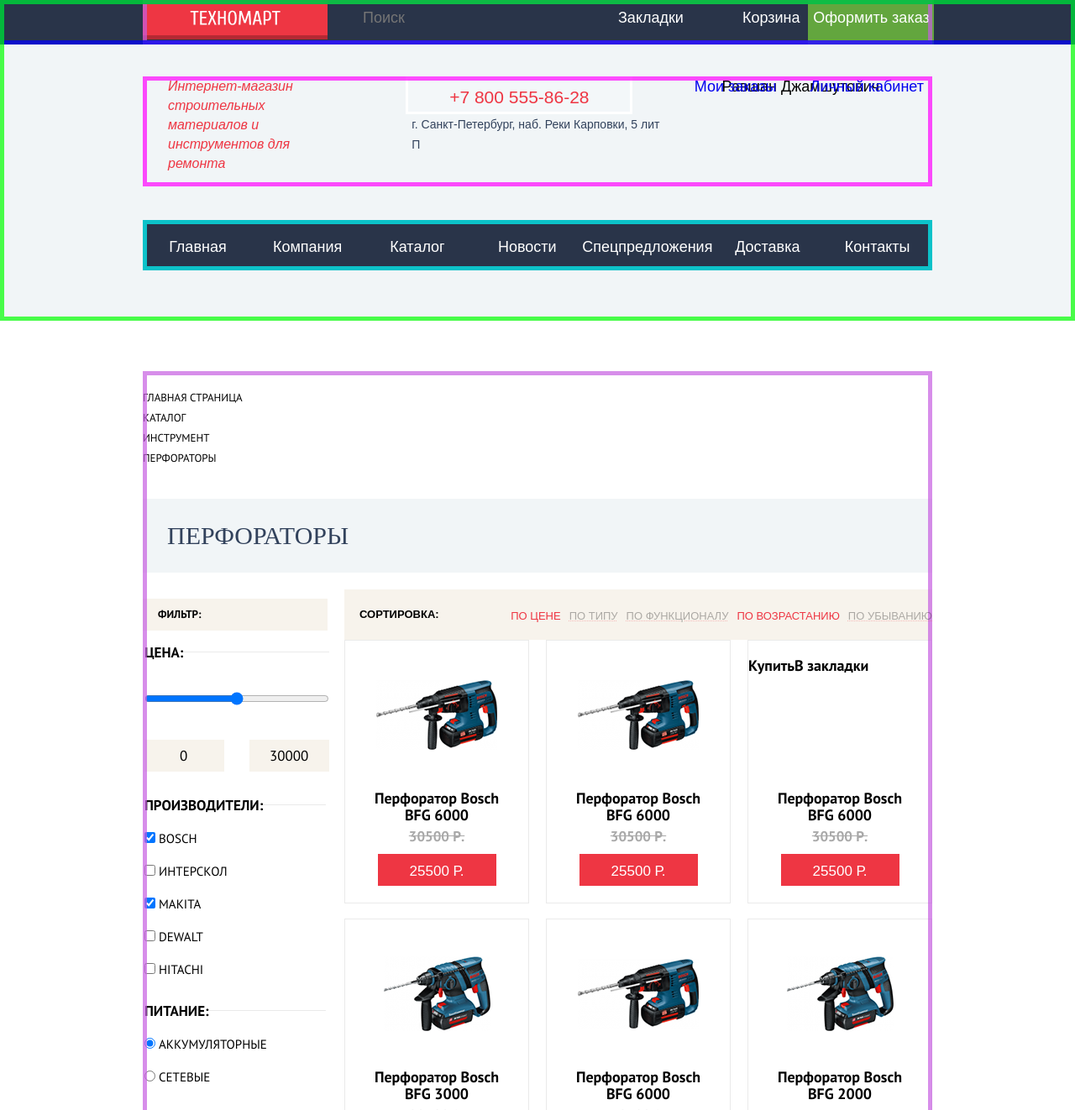
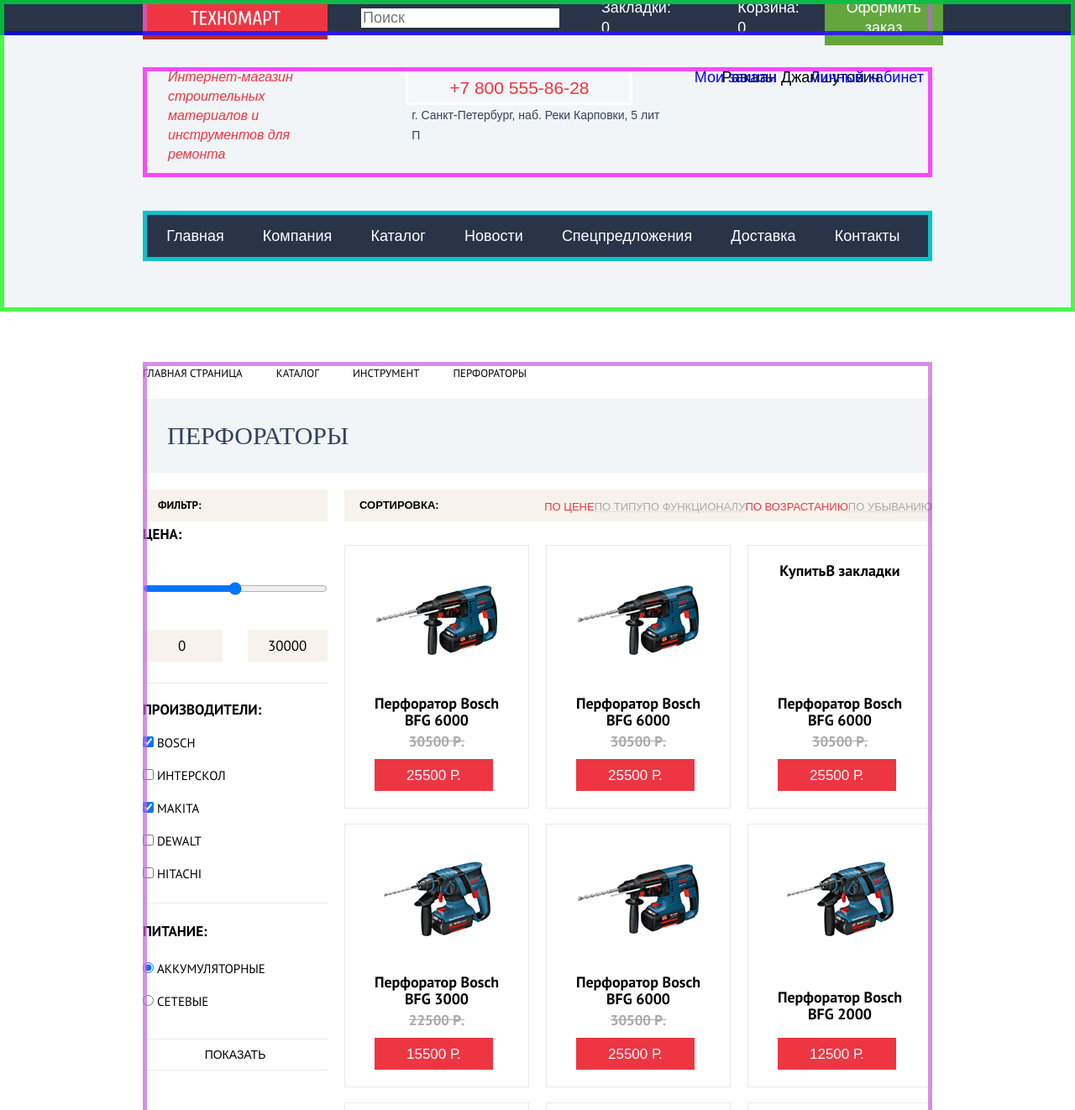
Before and after one commit to portugalskaja/Academic-project_Online-shop-website, a plain HTML site: page catalog.html in a window 1280 px wide. Shown: the top 1322 px of the page at 84% size. Drawn offline with Linux system fonts and the light colour scheme; a web font is replaced by a local one.

Commit message:
CSS Flex Grid update

```diff
--- a/catalog.html
+++ b/catalog.html
@@ -15,7 +15,7 @@
     <link rel="manifest" href="manifest.webmanifest">
   </head>
 
-  <body class="page-body">
+  <body class="page-body inner-page">
 
     <header class="page-header">
 
@@ -26,20 +26,21 @@
           </a>
 
           <ul class="account-actions-list">
-            <li class="account-actions-item">
+            <li class="account-actions-item search">
               <form action="https://echo.htmlacademy.ru" method="get">
-                <input class="search" type="search" placeholder="Поиск" name="search">
+                <input class="search-line" type="search" placeholder="Поиск" name="search">
               </form>
             </li>
-            <li class="account-actions-item">
-              <a class="bookmark" href="#">Закладки</a>
+            <li class="account-actions-item bookmark">
+              <a class="bookmark-button" href="#">Закладки: 0</a>
             </li>
-            <li class="account-actions-item">
-              <a class="cart" href="#">Корзина</a>
+            <li class="account-actions-item cart">
+              <a class="cart-button" href="#">Корзина: 0</a>
+            </li>
+            <li class="account-actions-item order">
+              <a class="order-button" href="#">Оформить заказ</a>
             </li>
           </ul>
-
-          <a class="order" href="#">Оформить заказ</a>
         </div>
       </section>
 
@@ -103,16 +104,16 @@
 
       <div class="catalog-page-content container">
         <ul class="breadcrumbs">
-          <li>
+          <li class="breadcrumbs-step breadcrumbs-home">
             <a href="index.html">Главная страница</a>
           </li>
-          <li>
+          <li class="breadcrumbs-step">
             <a href="catalog.html">Каталог</a>
           </li>
-          <li>
+          <li class="breadcrumbs-step">
             <a href="#">Инструмент</a>
           </li>
-          <li>
+          <li class="breadcrumbs-step">
             <a href="#">Перфораторы</a>
           </li>
         </ul>
@@ -122,9 +123,10 @@
         <section class="filters">
           <h2>Фильтр:</h2>
 
-          <form class="filter" method="post" action="https://echo.htmlacademy.ru">
-
-            <fieldset class="filter-price">
+          <form class="filter-form" method="post" action="https://echo.htmlacademy.ru">
+            <ul class="filters-list">
+              <li  class="filter-block">
+                <fieldset class="filter-block filter-price">
                   <legend>Цена:</legend>
                   <input class="filter-price-slider" type="range" id="priceslider" name="priceslider" min="0" max="30000" step="1">
                   <label>
@@ -134,8 +136,10 @@
                     <input class="filter-option-price price-max" type="text" name="price" value="30000">
                   </label>
                 </fieldset>
+              </li>
 
-            <fieldset class="filter-producer">
+              <li class="filter-block">
+                <fieldset class="filter-block filter-producer">
                   <legend>Производители:</legend>
                   <ul class="filter-producer-list">
                     <li class="filter-option filter-checkbox">
@@ -170,8 +174,10 @@
                     </li>
                   </ul>
                 </fieldset>
+              </li>
 
-            <fieldset class="filter-type">
+              <li class="filter-block">
+                <fieldset class="filter-block filter-type">
                   <legend>Питание:</legend>
                   <ul class="filter-type-list">
                     <li class="filter-option filter-radio">
@@ -188,6 +194,8 @@
                     </li>
                   </ul>
                 </fieldset>
+              </li>
+            </ul>
 
             <button type="submit" class="button filter-button">Показать</button>
 
@@ -224,17 +232,21 @@
               <div class="product-card-visible">
                 <img class="product-img" src="img/product/product-perforator-BFG-6000.png" width="144" height="128" alt="Перфоратор Bosch BFG 6000">
               </div>
+              <div class="product-card-text">
                 <h3 class="product-name">Перфоратор Bosch<br>BFG 6000</h3>
                 <p class="product-price-before">30500 р.</p>
                 <p class="product-price-now button">25500 р.</p>
+              </div>
             </li>
             <li class="product-item">
               <div class="product-card-visible">
                 <img class="product-img" src="img/product/product-perforator-BFG-6000.png" width="144" height="128" alt="Перфоратор Bosch BFG 6000">
               </div>
+              <div class="product-card-text">
                 <h3 class="product-name">Перфоратор Bosch<br>BFG 6000</h3>
                 <p class="product-price-before">30500 р.</p>
                 <p class="product-price-now button">25500 р.</p>
+              </div>
             </li>
             <li class="product-item new">
               <div class="product-card-visible">
@@ -242,58 +254,71 @@
                 <!-- Что делать с кнопками/ссылками в ссылке? -->
                 <p>В закладки</p>
               </div>
+              <div class="product-card-text">
                 <h3 class="product-name">Перфоратор Bosch<br>BFG 6000</h3>
                 <p class="product-price-before">30500 р.</p>
                 <p class="product-price-now button">25500 р.</p>
+              </div>
             </li>
             <li class="product-item new">
               <div class="product-card-visible">
                 <img class="product-img" src="img/product/product-perforator-BFG-3000.png" width="127" height="112" alt="Перфоратор Bosch BFG 3000">
               </div>
+              <div class="product-card-text">
                 <h3 class="product-name">Перфоратор Bosch<br>BFG 3000</h3>
                 <p class="product-price-before">22500 р.</p>
                 <p class="product-price-now button">15500 р.</p>
+              </div>
             </li>
             <li class="product-item">
               <div class="product-card-visible">
                 <img class="product-img" src="img/product/product-perforator-BFG-6000.png" width="144" height="128" alt="Перфоратор Bosch BFG 6000">
               </div>
+              <div class="product-card-text">
                 <h3 class="product-name">Перфоратор Bosch<br>BFG 6000</h3>
                 <p class="product-price-before">30500 р.</p>
                 <p class="product-price-now button">25500 р.</p>
+              </div>
             </li>
             <li class="product-item new">
               <div class="product-card-visible">
                 <img class="product-img" src="img/product/product-perforator-BFG-2000.png" width="127" height="112" alt="Перфоратор Bosch BFG 2000">
               </div>
+              <div class="product-card-text">
                 <h3 class="product-name">Перфоратор Bosch<br>BFG 2000</h3>
                 <p class="product-price-before">   </p>
                 <p class="product-price-now button">12500 р.</p>
+              </div>
             </li>
             <li class="product-item new">
               <div class="product-card-visible">
                 <img class="product-img" src="img/product/product-perforator-BFG-3000.png" width="127" height="112" alt="Перфоратор Bosch BFG 3000">
               </div>
+              <div class="product-card-text">
                 <h3 class="product-name">Перфоратор Bosch<br>BFG 3000</h3>
                 <p class="product-price-before">22500 р.</p>
                 <p class="product-price-now product-price-button button">15500 р.</p>
+              </div>
             </li>
             <li class="product-item">
               <div class="product-card-visible">
                 <img class="product-img" src="img/product/product-perforator-BFG-6000.png" width="144" height="128" alt="Перфоратор Bosch BFG 6000">
               </div>
+              <div class="product-card-text">
                 <h3 class="product-name">Перфоратор Bosch<br>BFG 6000</h3>
                 <p class="product-price-before">30500 р.</p>
                 <p class="product-price-now button">25500 р.</p>
-
+              </div>
             </li>
             <li class="product-item new">
               <div class="product-card-visible">
                 <img class="product-img" src="img/product/product-perforator-BFG-2000.png" width="127" height="112" alt="Перфоратор Bosch BFG 2000">
               </div>
+              <div class="product-card-text">
                 <h3 class="product-name">Перфоратор Bosch<br>BFG 2000</h3>
                 <p class="product-price-before">22500 р.</p>
                 <p class="product-price-now button">12500 р.</p>
+              </div>
             </li>
           </ul>
 
--- a/css/style.css
+++ b/css/style.css
@@ -98,6 +98,7 @@
   background-color: var(--blue-750);
   color: var(--basic-white);
   margin-bottom: 38px;
+  height: 42px;
 
   outline: 5px solid rgba(0, 0, 255, 0.7);
   outline-offset: -5px;
@@ -123,59 +124,76 @@
 
 .page-header-wrapper {
   display: grid;
-  grid-template-columns: 220px 1fr 150px;
+  grid-template-columns: 220px 1fr;
   column-gap: 10px;
+  height: 42px;
 }
 
 .account-actions-list {
   list-style: none;
   margin: 0;
   padding: 0;
-  display: grid;
-  grid-template-columns: 1fr min-content min-content;
-  column-gap: 70px;
+  height: 42px;
+
+  display: flex;
+  align-items: center;
+  justify-content: flex-end;
 }
 
-.account-actions-item,
-.order {
-  color: white;
+.account-actions-list a {
+  color: var(--basic-white);
   font-family: 'Cuprum', 'Arial', sans-serif;
   font-size: 18px;
   line-height: 24px;
   font-weight: 400;
   font-style: normal;
-  padding-top: 9px;
-  padding-bottom: 9px;
-  box-sizing: border-box;
 }
 
 .search {
-  background-color: inherit;
-  border: none;
-  color: white;
   margin-left: 30px;
+  margin-right: auto;
 }
 
-.search:focus {
+.search input {
+  border: none;
+  color: var(--basic-white);
+}
+
+.search a:focus {
   background-color: var(--basic-white);
   color: var(--basic-black);
   /* Яркий красный цвет иконки */
 }
 
+.bookmark a,
+.cart a,
+.order a {
+  display: inline-block;
+  padding: 9px;
+  box-sizing: border-box;
+}
+
+.bookmark a,
+.cart a {
+  padding-left: 50px;
+  padding-right: 25px;
+}
+
 .bookmark:hover,
 .cart:hover {
-  /* Яркий белый цвет иконки */
+   /* Яркий белый цвет иконки */
 }
 
-.bookmark:focus,
-.cart:focus {
+.bookmark a:focus,
+.cart a:focus {
   background-color: var(--blue-900);
   /* Прозрачность цвета текста */
 }
 
 .order {
+  background-color: var(--green-300);
+  width: 150px;
   text-align: center;
-  background-color: var(--green-300);
 }
 
 .order:hover {
@@ -346,13 +364,13 @@
   margin: 0;
   margin-bottom: 60px;
   padding: 0;
-  display: grid;
-  grid-template-columns: 1fr 1fr 1fr 1fr 1fr 1fr 1fr;
-  height: 60px;
-  text-align: center;
+  min-height: 60px;
   box-sizing: border-box;
-  padding-top: 20px;
-  padding-bottom: 20px;
+
+  display: flex;
+  justify-content: space-evenly;
+  align-items: center;
+  flex-wrap: wrap;
 }
 
 .site-navigation:after {
@@ -361,13 +379,14 @@
   clear: both;
 }
 
-.site-navigation a,
-.account-actions-list a {
+.site-navigation a {
   color: var(--basic-white);
+  display: inline-block;
+  padding: 18px;
 }
 
-.site-navigation li:hover,
-.site-navigation li:focus {
+.site-navigation a:hover,
+.site-navigation a:focus {
   background-color: var(--blue-500);
 }
 
@@ -376,6 +395,10 @@
 .breadcrumbs {
   list-style: none;
   padding: 0;
+  margin: 0;
+
+  display: flex;
+  flex-wrap: wrap;
 }
 
 .breadcrumbs a {
@@ -386,6 +409,11 @@
   font-weight: 400;
   font-size: 13px;
   line-height: 18px;
+  margin-right: 40px;
+}
+
+.breadcrumbs li:last-child {
+  margin-right: 0;
 }
 
 /* Features */
@@ -648,8 +676,13 @@
   font-weight: 700;
   text-align: center;
   border: 1px solid var(--grey-225);
-  display: grid;
-  grid-template-rows: 178px max-content max-content max-content;
+  /* display: grid;
+  grid-template-rows: 178px max-content max-content max-content; */
+
+  display: flex;
+  flex-direction: column;
+  align-items: center;
+
 }
 
 .product-item:hover {
@@ -661,12 +694,19 @@
 }
 
 .product-card-visible {
+  height: 178px;
   display: flex;
+  margin-bottom: auto;
 }
 
 .product-img {
-  margin: auto
-  /* Разместить по центру! */
+  margin: auto;
+}
+
+.product-card-text {
+  display: flex;
+  flex-direction: column;
+  flex-wrap: wrap;
 }
 
 .product-name {
@@ -693,12 +733,11 @@
   width: 141px;
   height: 38px;
   vertical-align: middle;
-  display: block;
-  justify-self: center;
-  margin-top: 0;
+  display: inline-block;
+  margin-top: auto;
   margin-bottom: 20px;
   box-sizing: border-box;
-  padding-top: 12px;
+  padding: 11px;
 }
 
 /* .new {
@@ -785,6 +824,13 @@
   list-style: none;
   margin: 0;
   padding: 0;
+
+  display: flex;
+  width: 240px;
+  flex-direction: column;
+  flex-wrap: wrap;
+
+  margin-bottom: 99px;
 }
 
 .services-menu-item {
@@ -795,26 +841,22 @@
   background-color: var(--blue-500);
   color: var(--basic-white);
   height: 61px;
-  padding-left: 22px;
+  padding: 15px 22px;
   box-sizing: border-box;
+  display: block;
+
 }
 
 .services-menu-item:hover {
   background-color: var(--blue-750);
 }
 
-/* .services-menu-active {
+.services-menu-item:active {
   background-color: var(--basic-white);
   color: var(--blue-500);
-} */
-
-/* .services-description {
-  margin-bottom: 0;
-  box-sizing: border-box;
-} */
+}
 
 .services-item {
-  margin-bottom: 100px;
   position: relative;
 }
 
@@ -947,6 +989,9 @@
 }
 
 .catalog-page-title {
+  margin-top: 20px;
+  margin-bottom: 20px;
+  padding: 29px;
   background-color: var(--grey-100);
   color: var(--blue-500);
   font-family: 'Cuprum';
@@ -955,7 +1000,6 @@
   font-size: 30px;
   line-height: 30px;
   text-transform: uppercase;
-  padding: 29px;
 }
 
 /* Catalog filters  */
@@ -976,16 +1020,17 @@
   line-height: 18px;
   text-transform: uppercase;
   padding: 10px 18px;
+  margin-top: 0;
+  margin-bottom: 0;
 }
 
-.sorting {
-  display: grid;
-  grid-template-columns: 1fr 2fr;
-  column-gap: 20px;
-  background-color: var(--grey-175);
+.filters-list {
+  list-style: none;
+  margin: 0;
+  padding: 0;
 }
 
-.filter legend {
+.filter-form legend {
   font-weight: 700;
   font-size: 17px;
   line-height: 30px;
@@ -993,12 +1038,33 @@
   text-transform: uppercase;
 }
 
-.filter-price,
-.filter-producer,
-.filter-type {
+.filter-block {
+  box-sizing: border-box;
   border: none;
-  border-top: 1px solid var(--grey-225);
+  border-bottom: 1px solid var(--grey-225);
   padding: 0;
+  padding-bottom: 25px;
+  margin: 0;
+}
+
+.filter-block:last-child {
+  border-bottom: none;
+  margin: 0;
+  padding: 0;
+}
+
+.filter-price legend {
+  padding-bottom: 10px;
+}
+
+.filter-producer legend {
+  padding-bottom: 15px;
+  padding-top: 16px;
+}
+
+.filter-type legend {
+  padding-bottom: 20px;
+  padding-top: 18px;
 }
 
 .filter-producer-list,
@@ -1008,19 +1074,14 @@
   line-height: 19px;
   text-transform: uppercase;
   padding: 0;
-  margin-bottom: 25px;
+  margin: 0;
 }
-
-/* .filter-input-checkbox-inactive + label {
-  opacity: 0.4;
-} */
 
 .filter-price {
   display: grid;
   grid-template-columns: repeat(2, 1fr);
   grid-gap: 9px 30px;
   box-sizing: border-box;
-  margin-bottom: 25px;
 }
 
 .filter-price-slider {
@@ -1056,11 +1117,17 @@
 }
 
 .filter-option {
-  margin-bottom: 20px;
+  padding-bottom: 20px;
+}
+
+.filter-option:last-child {
+  padding-bottom: 0;
 }
 
 .filter-button {
   display: inline-block;
+  padding: 0;
+  margin: o;
   margin-top: 35px;
   width: 220px;
   height: 38px;
@@ -1071,13 +1138,41 @@
   padding: 10px auto;
 }
 
+/* Sorting */
+
+
+.sorting {
+  /* display: grid;
+  grid-template-columns: 1fr 2fr;
+  column-gap: 20px; */
+  background-color: var(--grey-175);
+
+  display: flex;
+  flex-wrap: wrap;
+  justify-content: flex-start;
+  align-items: center;
+
+  box-sizing: border-box;
+  margin-bottom: 28px;
+}
+
 .sort-list {
   list-style: none;
+  padding: 0;
+  margin: 0;
+  margin-left: auto;
   text-transform: uppercase;
-  padding: 0;
-  display: grid;
+
+  /* display: grid;
   grid-template-columns: repeat(5, max-content);
-  column-gap: 10px;
+  column-gap: 10px; */
+
+  display: flex;
+  flex-wrap: wrap;
+  justify-content: space-between;
+  align-items: center;
+  min-width: 460px;
+  box-sizing: border-box;
 }
 
 .sort-list a {
@@ -1106,10 +1201,18 @@
 
 .pagination-list {
   list-style: none;
-  padding-left: 0;
+  margin: 0;
+  margin-bottom: 59px;
+  padding: 0;
+
+  display: flex;
+  flex-wrap: wrap;
+  align-items: center;
 }
 
 .pagination-item a {
+  margin-right: 10px;
+
   color: var(--black);
   font-family: 'PT Sans';
   font-style: normal;
@@ -1119,12 +1222,14 @@
   text-transform: uppercase;
   border: 1px solid var(--grey-230);
   border-radius: 2px;
-  display: inline-block;
+
+  display: block;
   width: 38px;
   height: 38px;
   box-sizing: border-box;
   text-align: center;
-  vertical-align: middle;
+  padding-top: 10px;
+  padding-bottom: 10px;
 }
 
 .pagination-item a:hover {
@@ -1165,8 +1270,8 @@
   display: grid;
   grid-template-columns: repeat(3, 1fr);
   grid-gap: 18px 20px;
+  margin-bottom: 18px;
 }
-
 
 .promo {
   background-color: var(--grey-100);
@@ -1192,6 +1297,7 @@
 .footer-contacts {
   display: grid;
   grid-template-columns: 350px 1fr;
+  column-gap: 40px;
 }
 
 .footer-contacts h2 {
@@ -1220,23 +1326,30 @@
 
 .footer-navigation-list {
   list-style: none;
+  margin: 0;
+  padding: 0;
+
+  display: flex;
+  justify-content: space-between;
+  flex-wrap: wrap;
+  align-items: center;
 }
 
 .first-row {
   margin-top: 0;
   margin-bottom: 34px;
-  display: grid;
+  /* display: grid;
   grid-template-columns: repeat(5, 1fr);
   column-gap: 58px;
-  justify-items: end;
+  justify-items: end; */
 }
 
 .second-row {
   margin-top: 0;
-  display: grid;
+  /* display: grid;
   grid-template-columns: repeat(4, 1fr);
   column-gap: 58px;
-  justify-items: end;
+  justify-items: end; */
 }
 
 .second-row a {
```
Also changed, not shown: index.html (+18 -7 lines). Lines whose indentation alone changed are shown as unchanged.
